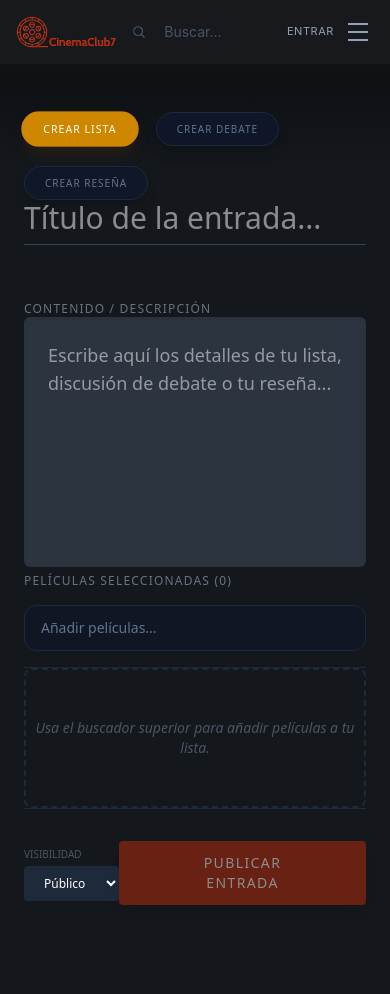
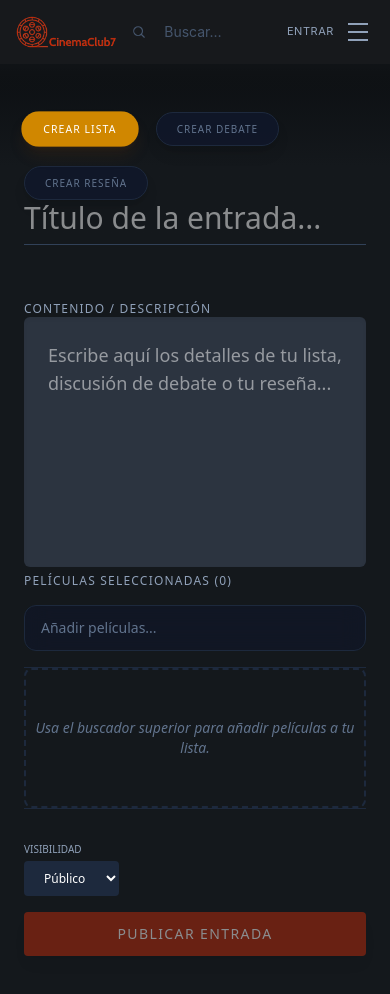
Before and after one commit to CynthiaMartel/CinemaClub, a Vue app in the folder frontend/: page /create-entry/1 in a window 390 px wide. Shown: the top 994 px of the page. Built offline with nearby package versions, Linux system fonts and the light colour scheme.

Commit message:
fix(a11y): add aria labels to interactive components and use brand colors in forms

```diff
--- a/frontend/src/components/FilmSearch.vue
+++ b/frontend/src/components/FilmSearch.vue
@@ -8,11 +8,11 @@
         type="search"
         placeholder="Añadir películas..."
         class="w-full bg-slate-900/60 border border-slate-800 rounded-xl px-4 py-3 text-sm text-slate-100
-               placeholder:text-slate-500 focus:outline-none focus:ring-2 focus:ring-emerald-500/50 transition-all backdrop-blur-md"
+               placeholder:text-slate-500 focus:outline-none focus:ring-2 focus:ring-brand/50 transition-all backdrop-blur-md"
       />
 
-      <div v-if="isSearching" class="absolute right-4 top-3.5">
-        <div class="w-4 h-4 border-2 border-emerald-500/20 border-t-emerald-500 rounded-full animate-spin"></div>
+      <div v-if="isSearching" class="absolute right-4 top-3.5" role="status" aria-label="Buscando...">
+        <div class="w-4 h-4 border-2 border-brand/20 border-t-brand rounded-full animate-spin" aria-hidden="true"></div>
       </div>
     </div>
 
--- a/frontend/src/components/MovieGrid.vue
+++ b/frontend/src/components/MovieGrid.vue
@@ -27,14 +27,16 @@ defineEmits(['remove']);
         <button
           v-if="isEditable"
           @click.stop="$emit('remove', index)"
+          :aria-label="`Eliminar ${film.title}`"
           class="absolute top-2 right-2 bg-red-600/90 hover:bg-red-500 text-white rounded-full w-6 h-6 flex items-center justify-center z-20 shadow-lg"
         >
-          <span class="text-sm font-light">×</span>
+          <span class="text-sm font-light" aria-hidden="true">×</span>
         </button>
       </div>
 
       <div v-if="showNumbers"
-           class="absolute -top-2 -left-2 bg-slate-900 border border-slate-700 text-indigo-500 text-[10px] font-black w-6 h-6 flex items-center justify-center rounded shadow-2xl z-10">
+           class="absolute -top-2 -left-2 bg-slate-900 border border-slate-700 text-indigo-400 text-[10px] font-black w-6 h-6 flex items-center justify-center rounded shadow-2xl z-10"
+           :aria-label="`Posición ${index + 1}`">
         {{ index + 1 }}
       </div>
     </div>
--- a/frontend/src/components/RatingIt.vue
+++ b/frontend/src/components/RatingIt.vue
@@ -45,6 +45,12 @@ const handleStarClick = () => {
       @mouseleave="handleMouseLeave"
       @click="handleStarClick"
       :class="{ 'is-loading': isSavingRate }"
+      role="slider"
+      :aria-valuenow="userVote"
+      aria-valuemin="0"
+      aria-valuemax="10"
+      :aria-label="`Tu puntuación: ${userVote} de 10`"
+      tabindex="0"
     >
       <div class="stars-layer stars-empty"></div>
 
@@ -60,7 +66,7 @@ const handleStarClick = () => {
     </div>
 
     <div class="rating-info">
-      <span v-if="isSavingRate" class="saving-tag">Guardando...</span>
+      <span v-if="isSavingRate" class="saving-tag" role="status" aria-live="polite">Guardando...</span>
       <span v-else class="score-tag ">{{ hoverWidth > 0 ? hoverWidth / 18 : userVote }} </span>
     </div>
   </div>
@@ -79,7 +85,7 @@ const handleStarClick = () => {
   font-weight: 800;
   text-transform: uppercase;
   letter-spacing: 0.1em;
-  color: #64748b;
+  color: #94a3b8; /* slate-400: ratio 6:1 sobre #17191c, antes #64748b fallaba */
 }
 
 .rateit-range {
--- a/frontend/src/components/StarDisplay.vue
+++ b/frontend/src/components/StarDisplay.vue
@@ -1,11 +1,12 @@
 <script setup>
 defineProps({
-  rating: { type: Number, default: 0 }
+  rating: { type: Number, default: 0 },
+  mono:   { type: Boolean, default: false }
 })
 </script>
 
 <template>
-  <span class="star-display">
+  <span class="star-display" :class="mono ? 'mono' : ''">
     <span class="stars-filled">{{ '★'.repeat(Math.floor(rating / 2)) }}</span><span v-if="rating % 2 !== 0" class="stars-half">½</span>
   </span>
 </template>
@@ -21,4 +22,9 @@ defineProps({
 .stars-half {
   color: #D08700;
 }
+
+.mono .stars-filled,
+.mono .stars-half {
+  color: #64748b;
+}
 </style>
--- a/frontend/src/views/EntryFormView.vue
+++ b/frontend/src/views/EntryFormView.vue
@@ -1,12 +1,16 @@
 <script setup>
 import { ref } from 'vue';
-import { useRouter } from 'vue-router';
+import { useRouter, useRoute } from 'vue-router';
 import api from '@/services/api';
 import MovieGrid from '@/components/MovieGrid.vue';
 import FilmSearch from '@/components/FilmSearch.vue';
 
 const router = useRouter();
+const route = useRoute();
 const isSubmitting = ref(false);
+
+const validTypes = ['user_list', 'user_debate', 'user_review'];
+const initialType = validTypes.includes(route.query.type) ? route.query.type : 'user_list';
 
 const types = [
   { label: 'Crear Lista', value: 'user_list', activeClass: 'bg-yellow-600 shadow-yellow-900/20', hoverClass: 'hover:text-yellow-500' },
@@ -17,7 +21,7 @@ const types = [
 const form = ref({
   title: '',
   content: '',
-  type: 'user_list',
+  type: initialType,
   visibility: 'public',
   films: []
 });
@@ -95,7 +99,7 @@ const submitEntry = async () => {
           v-model="form.title"
           type="text"
           placeholder="Título de la entrada..."
-          class="bg-transparent text-3xl md:text-5xl font-bold text-white outline-none border-b border-gray-700 focus:border-[#13c090] transition-colors w-full pb-2"
+          class="bg-transparent text-3xl md:text-5xl font-bold text-white outline-none border-b border-slate-700 focus:border-brand transition-colors w-full pb-2"
         >
       </div>
     </div>
@@ -103,19 +107,19 @@ const submitEntry = async () => {
     <main class="max-w-[1100px] mx-auto px-6 md:px-10 lg:px-0 py-8">
 
       <section class="mb-10">
-        <label class="block text-xs font-bold uppercase tracking-widest text-gray-500 mb-4">
+        <label class="block text-xs font-bold uppercase tracking-widest text-slate-400 mb-4">
           Contenido / Descripción
         </label>
         <textarea
           v-model="form.content"
           placeholder="Escribe aquí los detalles de tu lista, discusión de debate o tu reseña..."
-          class="w-full bg-[#2c3440] border-none rounded-md p-6 text-white text-lg focus:ring-2 focus:ring-[#00c020] min-h-[250px] resize-none shadow-inner"
+          class="w-full bg-[#2c3440] border-none rounded-md p-6 text-white text-lg focus:ring-2 focus:ring-brand/40 min-h-[250px] resize-none shadow-inner"
         ></textarea>
       </section>
 
       <section v-if="form.type" class="mb-12 animate-fade-in">
-        <div class="flex flex-col md:flex-row justify-between items-start md:items-center mb-8 gap-4 border-b border-gray-800 pb-4">
-          <h2 class="text-xs font-bold uppercase tracking-widest text-gray-500">
+        <div class="flex flex-col md:flex-row justify-between items-start md:items-center mb-8 gap-4 border-b border-slate-800 pb-4">
+          <h2 class="text-xs font-bold uppercase tracking-widest text-slate-400">
             Películas seleccionadas ({{ form.films.length }})
           </h2>
 
@@ -129,15 +133,15 @@ const submitEntry = async () => {
           @remove="removeMovie"
         />
 
-        <div v-if="form.films.length === 0" class="py-12 border-2 border-dashed border-gray-800 rounded-lg text-center text-gray-600 italic text-sm">
+        <div v-if="form.films.length === 0" class="py-12 border-2 border-dashed border-slate-800 rounded-lg text-center text-slate-500 italic text-sm">
           Usa el buscador superior para añadir películas a tu {{ form.type === 'user_list' ? 'lista' : 'reseña' }}.
         </div>
       </section>
 
-      <div class="flex items-center justify-between border-t border-gray-800 pt-8 mt-12">
+      <div class="flex flex-col sm:flex-row items-start sm:items-center justify-between gap-4 border-t border-slate-800 pt-8 mt-12">
         <div class="flex flex-col gap-1">
-          <label class="text-[10px] font-bold uppercase text-gray-600 ml-1">Visibilidad</label>
-          <select v-model="form.visibility" class="bg-gray-800 border-none rounded text-xs text-white px-4 py-2 focus:ring-1 focus:ring-[#00c020]">
+          <label class="text-[10px] font-bold uppercase text-slate-400 ml-1">Visibilidad</label>
+          <select v-model="form.visibility" class="bg-slate-800 border-none rounded text-xs text-white px-4 py-2 focus:ring-1 focus:ring-brand/40">
             <option value="public">Público</option>
             <option value="private">Privado</option>
           </select>
@@ -146,7 +150,7 @@ const submitEntry = async () => {
         <button
           @click="submitEntry"
           :disabled="isSubmitting || !form.title"
-          class="bg-brand hover:bg-slate-800 text-white font-bold py-3 px-12 rounded shadow-lg disabled:opacity-50 transition-all uppercase tracking-widest text-sm"
+          class="w-full sm:w-auto bg-brand hover:bg-slate-800 text-white font-bold py-3 px-8 sm:px-12 rounded shadow-lg disabled:opacity-50 transition-all uppercase tracking-widest text-sm"
         >
           {{ isSubmitting ? 'Publicando...' : 'Publicar Entrada' }}
         </button>
```
Also changed, not shown: frontend/src/components/AddToListModal.vue (+8 -8 lines).
